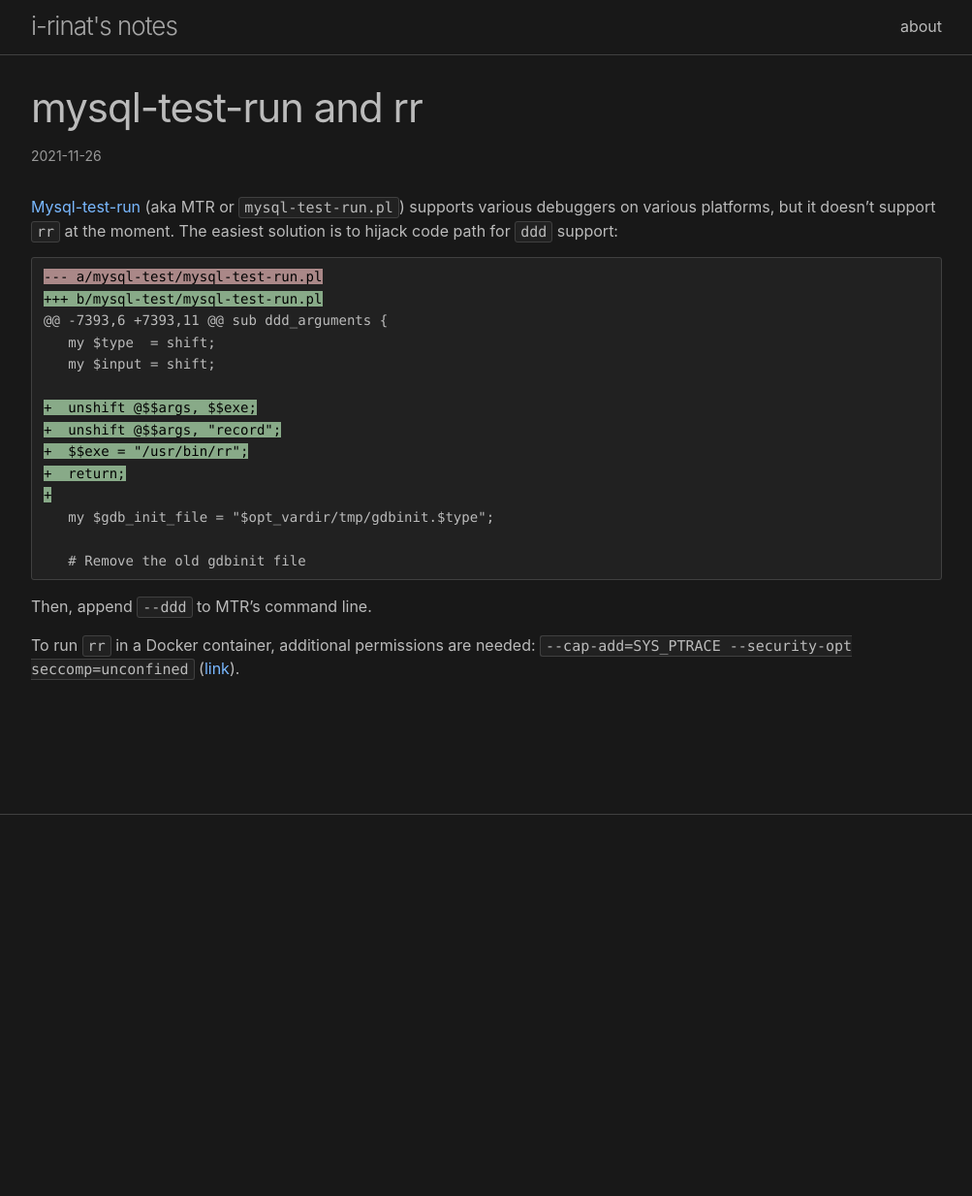
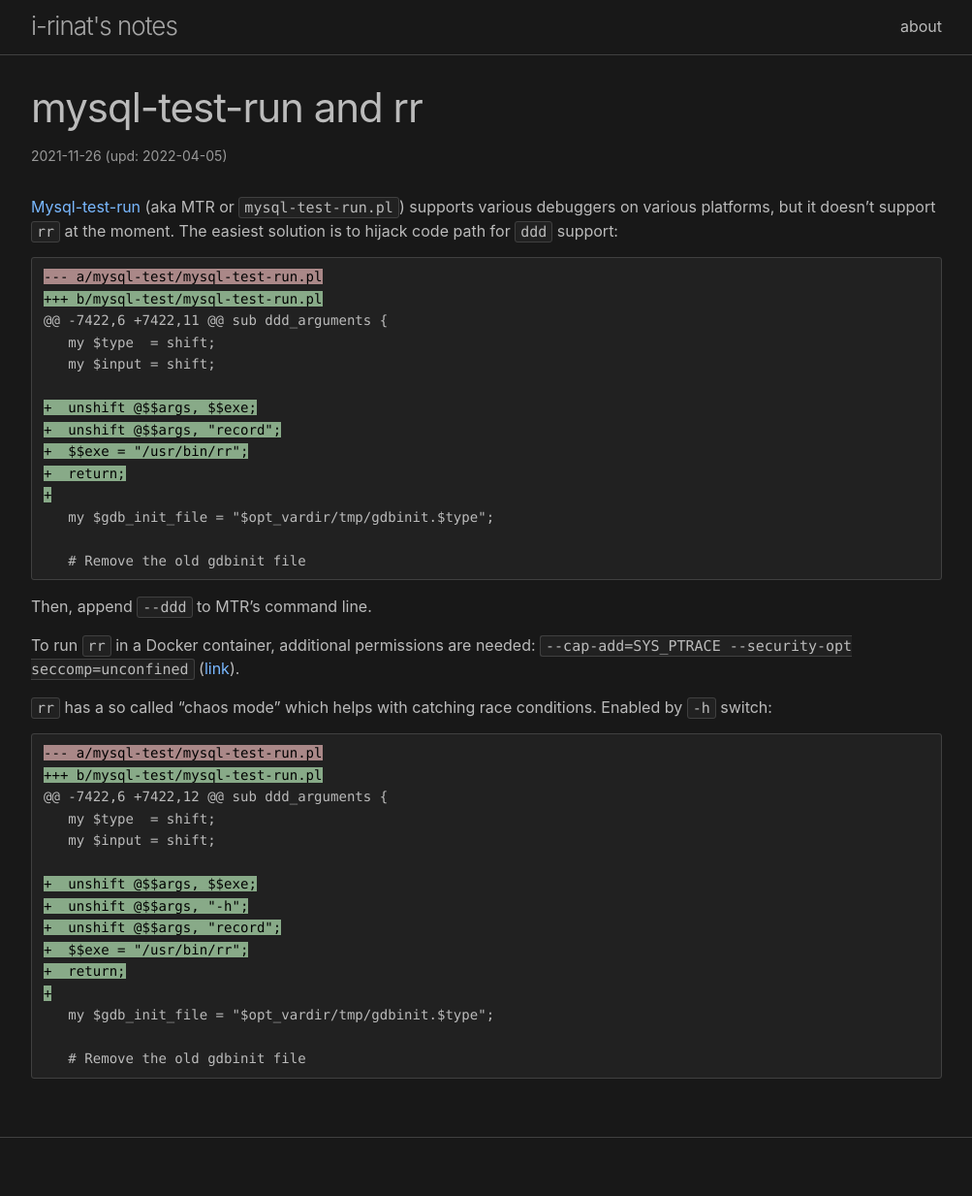
Before and after one commit to i-rinat/notes, a Jekyll site: the page built from docs/_posts/2021-11-26-mysql-test-run-and-rr.markdown, in a window 1280 px wide. Shown: the whole page at 97% size, without its empty margins (138-1141 px from the left). Built offline with Jekyll 4.4.1, drawn with Linux system fonts in a browser that asks for light colours; before the commit the page ends 900 px from its top, so only the background shows below that.

Commit message:
mention chaos mode in "mysql-test-run and rr" post

````diff
--- a/docs/_posts/2021-11-26-mysql-test-run-and-rr.markdown
+++ b/docs/_posts/2021-11-26-mysql-test-run-and-rr.markdown
@@ -1,8 +1,9 @@
 ---
-layout: post
-title:  "mysql-test-run and rr"
-date:   2021-11-26 21:02:03 +0300
-tags:   mysql rr debug
+layout:         post
+title:          "mysql-test-run and rr"
+date:           2021-11-26 21:02:03 +0300
+modified_date:  2022-04-05 23:23:03 +0300
+tags:           mysql rr debug
 ---
 
 [Mysql-test-run](https://dev.mysql.com/doc/dev/mysql-server/latest/PAGE_MYSQL_TEST_RUN_PL.html)
@@ -13,7 +14,7 @@ solution is to hijack code path for `ddd` support:
 ```diff
 --- a/mysql-test/mysql-test-run.pl
 +++ b/mysql-test/mysql-test-run.pl
-@@ -7393,6 +7393,11 @@ sub ddd_arguments {
+@@ -7422,6 +7422,11 @@ sub ddd_arguments {
    my $type  = shift;
    my $input = shift;
 
@@ -32,3 +33,24 @@ Then, append `--ddd` to MTR's command line.
 To run `rr` in a Docker container, additional permissions are needed:
 `--cap-add=SYS_PTRACE --security-opt seccomp=unconfined`
 ([link](https://github.com/rr-debugger/rr/wiki/Docker)).
+
+`rr` has a so called "chaos mode" which helps with catching race conditions.
+Enabled by `-h` switch:
+
+```diff
+--- a/mysql-test/mysql-test-run.pl
++++ b/mysql-test/mysql-test-run.pl
+@@ -7422,6 +7422,12 @@ sub ddd_arguments {
+   my $type  = shift;
+   my $input = shift;
+
++  unshift @$$args, $$exe;
++  unshift @$$args, "-h";
++  unshift @$$args, "record";
++  $$exe = "/usr/bin/rr";
++  return;
++
+   my $gdb_init_file = "$opt_vardir/tmp/gdbinit.$type";
+
+   # Remove the old gdbinit file
+```
````
